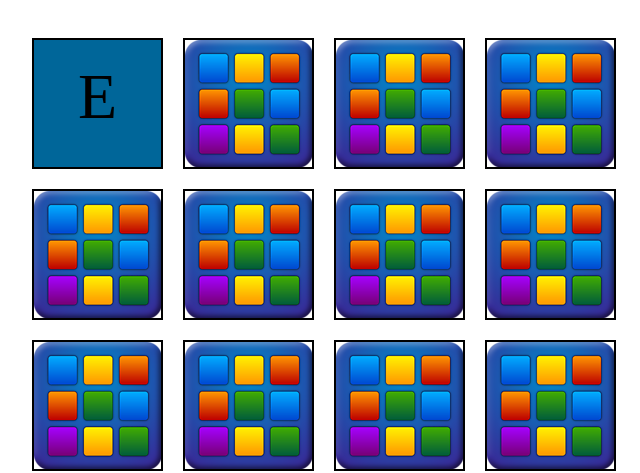
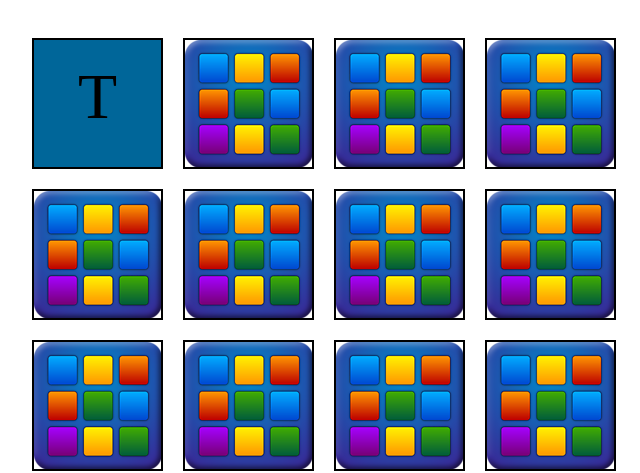
Before and after one commit to PREETHAKUMARESAN/PREETHAKUMARESAN.github.io, a plain HTML site: page memorygameeasy.html in a window 1280 px wide. Both pictures are taken after a click on the element 443 px from the left and 103 px from the top of the page. Shown: the top 473 px of the page, 346-986 px from the left. Drawn offline with Linux system fonts and the light colour scheme.

Commit message:
modified the game

```diff
--- a/memorygameeasy.html
+++ b/memorygameeasy.html
@@ -3,83 +3,111 @@
 <head>
 <title>Memory Game</title>
 </head>
+
+<body>
+<div id="memoryGame"></div>
+</body>
+
 <style>
-div#memoryGame{
+
+#memoryGame
+{
+	padding-left:360px;
+	padding-top:20px;
 	width:660px;
 	height:380px;
-	padding-left:360px;
-	padding-top:20px;
+}
 
-}
-div#memoryGame > div{
+#memoryGame > div
+{
 	background:url(memory1.png) no-repeat;
 	border:#000 2px solid;
+	cursor:pointer;
 	width:87px;
 	height:87px;
+	font-size:64px;
+	text-align:center;
 	float:left;
 	margin:10px;
 	padding:20px;
-	font-size:64px;
-	cursor:pointer;
-	text-align:center;
+
 }
 </style>
 <script>
 
 var noflippedtiles = 0;
-var array = ['A','A','B','B','C','C','D','D','E','E','F','F','G','G','H','H'];
+var array = ['P','P','Q','Q','R','R','S','S','T','T','U','U','M','M','K','K'];
 var values = [];
 var tileID = [];
 var score=0;
 
-Array.prototype.tileShuffle = function(){
+
+function boardChange()
+{
+	noflippedtiles = 0;
+	var output = '';
+    array.tileShuffle();
+	for(var i = 0; i < array.length; i++)
+	{
+		output = output + '<div id="tile_'+i+'" onclick="flipTiles(this,\''+array[i]+'\')"></div>';
+	}
+	document.getElementById('memoryGame').innerHTML = output;
+}
+
+Array.prototype.tileShuffle = function()
+{
     var i = this.length, j, temp;
-    while(--i > 0){
+    while(--i > 0)
+	{
         j = Math.floor(Math.random() * (i+1));
         temp = this[j];
         this[j] = this[i];
         this[i] = temp;
     }
 }
-function boardChange(){
-	noflippedtiles = 0;
-	var output = '';
-    array.tileShuffle();
-	for(var i = 0; i < array.length; i++){
-		output += '<div id="tile_'+i+'" onclick="flipTiles(this,\''+array[i]+'\')"></div>';
-	}
-	document.getElementById('memoryGame').innerHTML = output;
-}
-function flipTiles(tile,val){
-	if(tile.innerHTML == "" && values.length < 2){
+function flipTiles(tile,val)
+{
+	if(tile.innerHTML == "" && values.length < 2)
+	{
 		tile.style.background = '#006699';
 		tile.innerHTML = val;
-		if(values.length == 0){
+
+		if(values.length == 0)
+		{
 			values.push(val);
 			tileID.push(tile.id);
-		} else if(values.length == 1){
-			values.push(val);
-			tileID.push(tile.id);
-			if(values[0] == values[1]){
-				noflippedtiles += 2; score++;
+		}
+    	  else
+		     if(values.length == 1)
+		{
+			   values.push(val);
+			   tileID.push(tile.id);
+			     if(values[0] == values[1])
+			{
+				   noflippedtiles += 2; score++;
 
-				values = [];
-            	tileID = [];
+				   values = [];
+            	   tileID = [];
 
-				if(noflippedtiles == array.length){
+				if(noflippedtiles == array.length)
+				{
 					alert('Congrats! U Have cleared the board. Your score is '+score);
 					alert('lets play again :)');
 					document.getElementById('memoryGame').innerHTML = "";
 					boardChange();
 				}
-			} else {
-				function flipIfNoMatch(){
+
+			}
+			else
+		    {
+				 function flipIfNoMatch()
+				{
 
 				    var tile_1 = document.getElementById(tileID[0]);
 				    var tile_2 = document.getElementById(tileID[1]);
-				    tile_1.style.background = 'url(memory1.png) no-repeat';
+				    tile_1.style.background ='url(memory1.png) no-repeat';
             	    tile_1.innerHTML = "";
-				    tile_2.style.background = 'url(memory1.png) no-repeat';
+				    tile_2.style.background ='url(memory1.png) no-repeat';
             	    tile_2.innerHTML = "";
 				    values = [];
             	    tileID = [];
@@ -95,8 +123,7 @@ function flipTiles(tile,val){
 
 </script>
 </head>
-<body>
-<div id="memoryGame"></div>
+
 <script>boardChange();</script>
-</body>
+
 </html>
```
